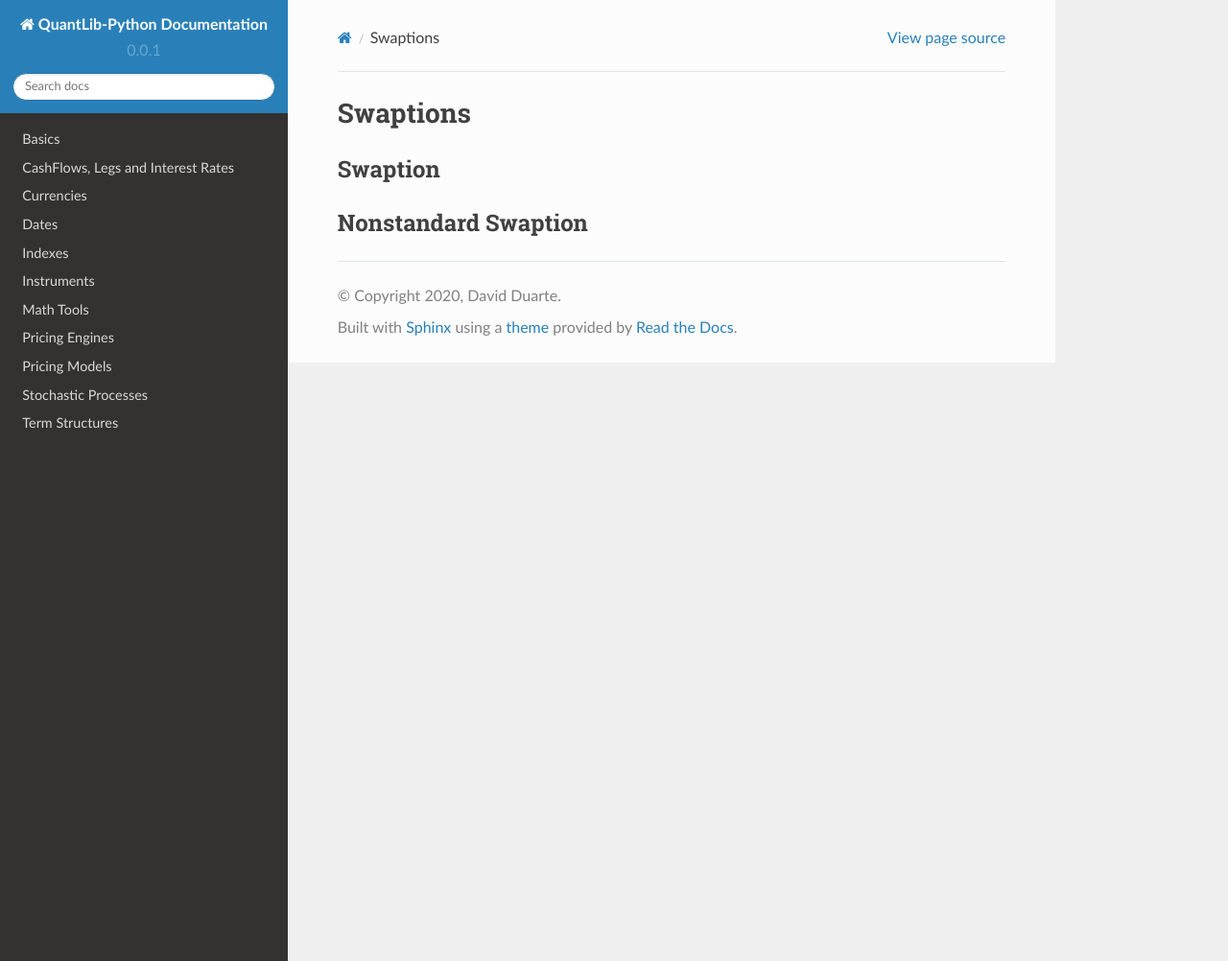
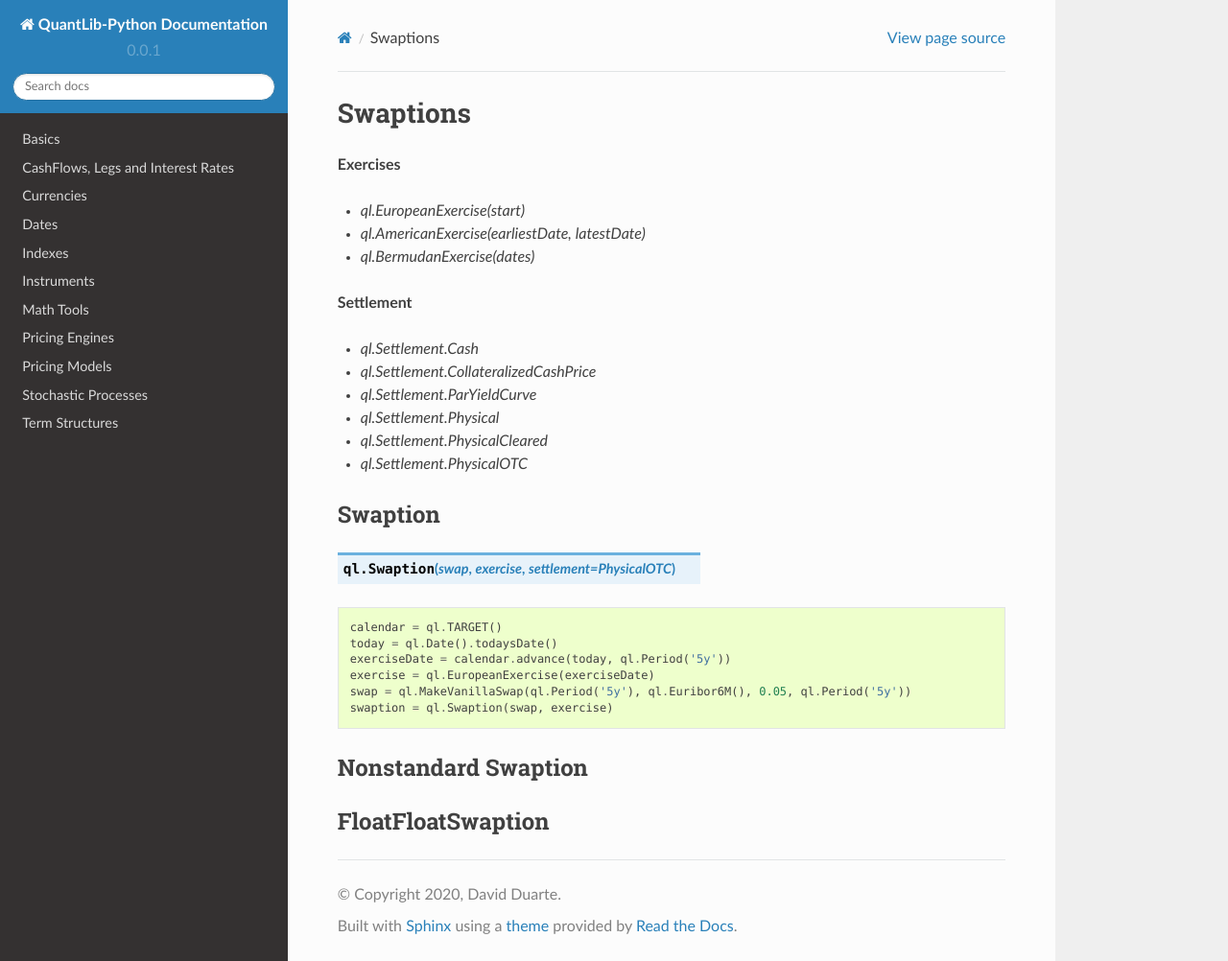
Before and after one commit to nhaga/QuantLib-Python-Docs, a Sphinx documentation site: the page built from docs/instruments/swaptions.rst, in a window 1280 px wide and 1002 px high. Shown: the whole window at 96% size. Built offline with Sphinx 7.4.7 and the Read the Docs theme 2.0.0, drawn with Linux system fonts in a browser that asks for light colours; formulas are drawn with MathJax 3.

Commit message:
added some swaptions

```diff
--- a/docs/instruments/swaptions.rst
+++ b/docs/instruments/swaptions.rst
@@ -1,8 +1,40 @@
 Swaptions
 *********
+
+**Exercises**
+
+- `ql.EuropeanExercise(start)`
+- `ql.AmericanExercise(earliestDate, latestDate)`
+- `ql.BermudanExercise(dates)`
+
+**Settlement**
+
+- `ql.Settlement.Cash`
+- `ql.Settlement.CollateralizedCashPrice`
+- `ql.Settlement.ParYieldCurve`
+- `ql.Settlement.Physical`
+- `ql.Settlement.PhysicalCleared`
+- `ql.Settlement.PhysicalOTC`
+
 
 Swaption
 --------
 
+.. function:: ql.Swaption(swap, exercise, settlement=PhysicalOTC)
+
+.. code-block:: python
+
+  calendar = ql.TARGET()
+  today = ql.Date().todaysDate()
+  exerciseDate = calendar.advance(today, ql.Period('5y'))
+  exercise = ql.EuropeanExercise(exerciseDate)
+  swap = ql.MakeVanillaSwap(ql.Period('5y'), ql.Euribor6M(), 0.05, ql.Period('5y'))
+  swaption = ql.Swaption(swap, exercise)
+
+
 Nonstandard Swaption
 --------------------
+
+
+FloatFloatSwaption
+------------------
```
